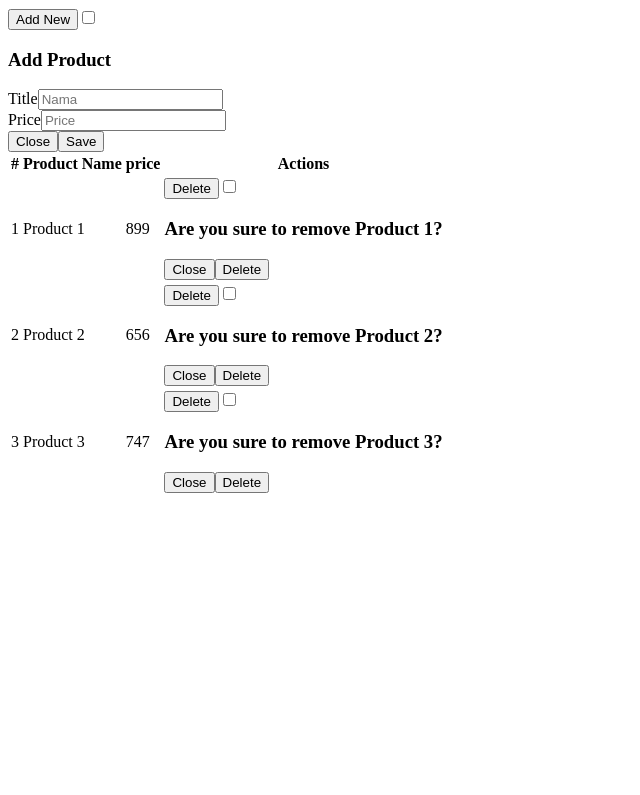
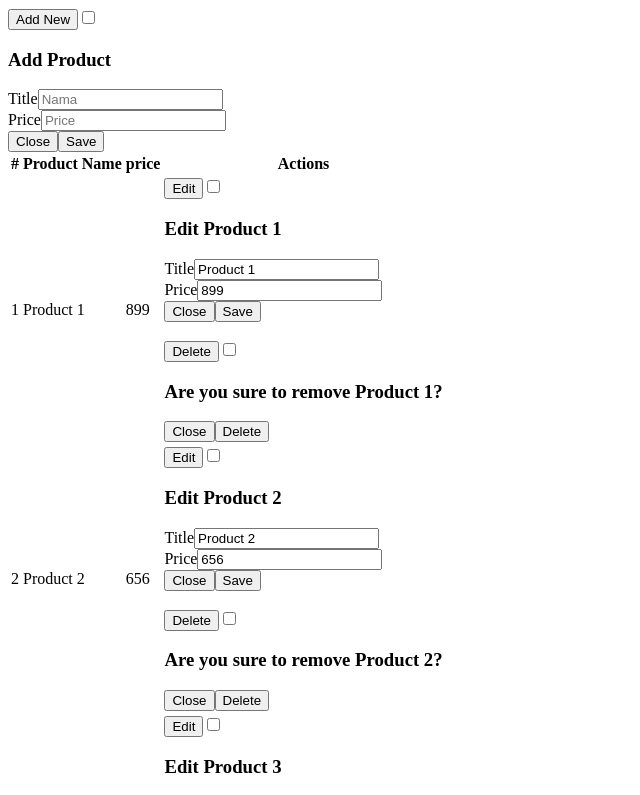
Before and after one commit to yeremiavictor/Next-JS-13-Crud, a Next.js app: page /products in a window 1280 px wide. Shown: the top 795 px of the page, without its empty margins (0-640 px from the left). Built offline with nearby package versions, Linux system fonts and the light colour scheme; data requests are answered from the project's data file.

Commit message:
add module edit on page

```diff
--- a/app/products/page.tsx
+++ b/app/products/page.tsx
@@ -1,5 +1,6 @@
 import AddProduct from "./addProduct";
 import DeleteProduct from "./deleteProduct";
+import UpdateProduct from "./updateProduct";
 
 type Product = {
     id:number;
@@ -40,7 +41,12 @@ export default async function ProductList() {
                         <td>{index +1}</td>
                         <td>{product.title}</td>
                         <td>{product.price}</td>
-                        <td><DeleteProduct {...product}/></td>
+                        <td className="flex">
+                            <UpdateProduct {...product}/>
+                            &nbsp;
+                            <DeleteProduct {...product}/>
+                        </td>
+
                     </tr>
                 ))}
 
```
